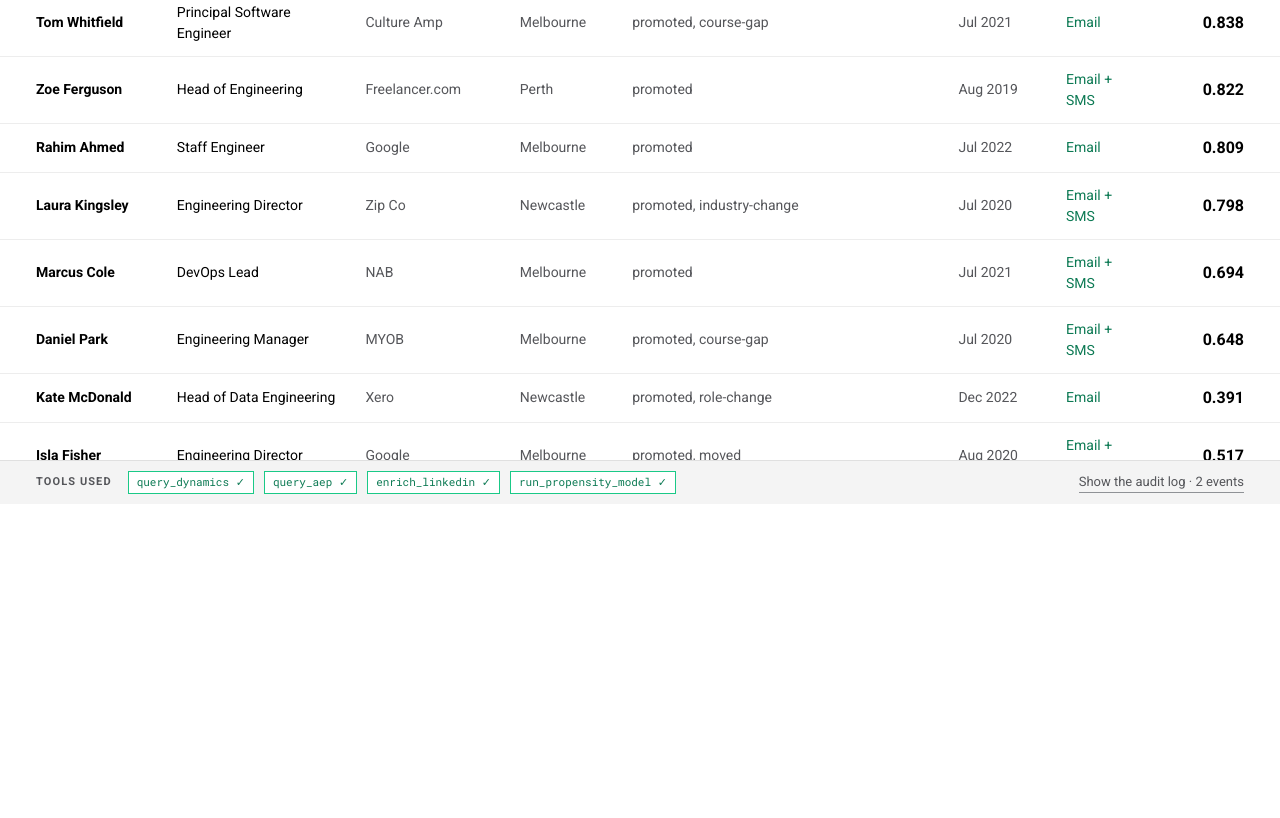
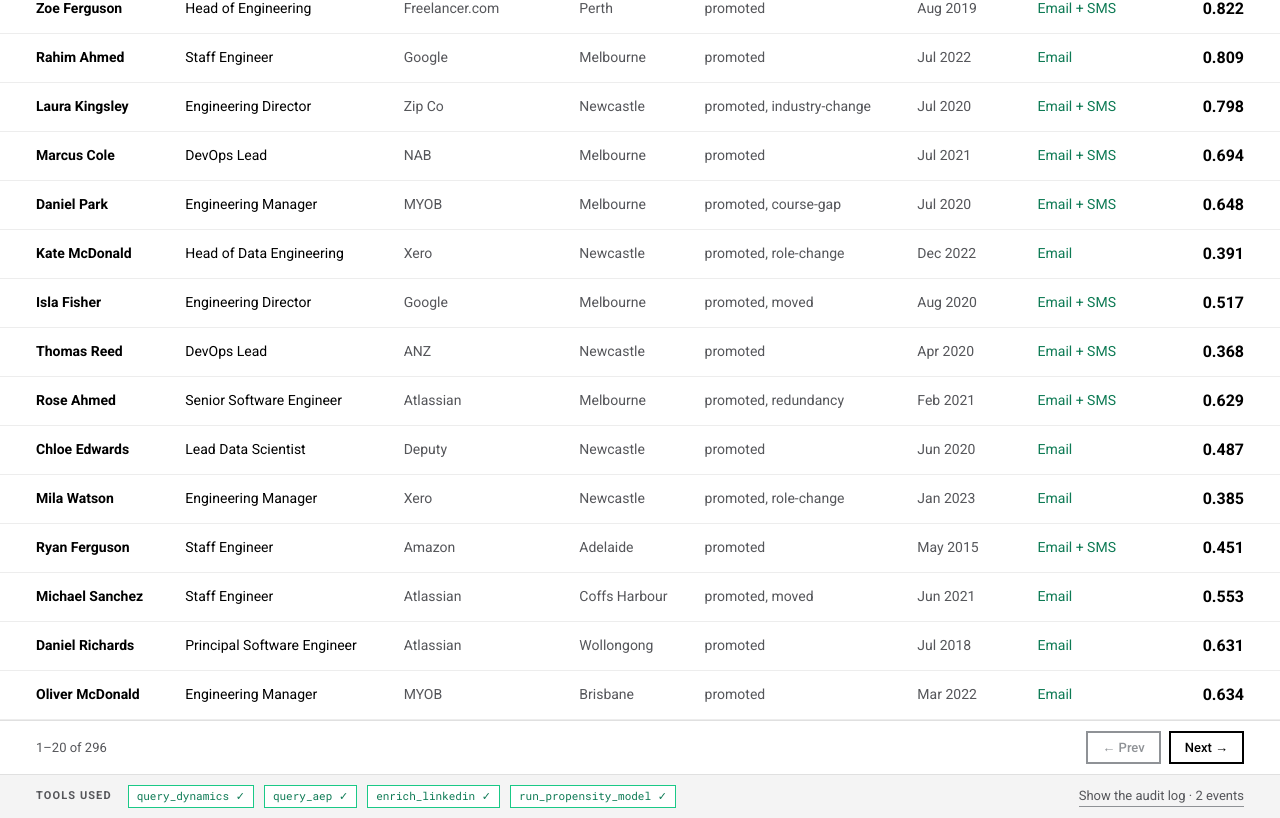
Before and after one commit to Taylor-Deloitte/UNSW-Demo, a Next.js app: page /segments in a window 1280 px wide. Shown: the part 636-1454 px from the top of the page. Before the commit the page ends 1140 px from the top, so only its background shows below. Built offline with nearby package versions, Linux system fonts and the light colour scheme; no server answers.

Commit message:
feat(tables): paginate signals and segments tables, 20 rows per page

```diff
--- a/app/segments/page.tsx
+++ b/app/segments/page.tsx
@@ -1,6 +1,6 @@
 'use client';
 
-import { useEffect, useMemo, useState } from 'react';
+import { useEffect, useMemo, useRef, useState } from 'react';
 import { QueryBand, QueryStatic, QueryToken, AddConditionStub } from '../../components/QueryBand';
 import { ToolFooter } from '../../components/ToolFooter';
 import {
@@ -229,22 +229,26 @@
   );
 }
 
+const PAGE_SIZE = 20;
+
 function ResultTable({ rows }: { rows: SegmentSampleRow[] }) {
+  const [page, setPage] = useState(0);
+
+  useEffect(() => setPage(0), [rows]);
+
+  const totalPages = Math.max(1, Math.ceil(rows.length / PAGE_SIZE));
+  const pageRows = rows.slice(page * PAGE_SIZE, (page + 1) * PAGE_SIZE);
+  const from = rows.length === 0 ? 0 : page * PAGE_SIZE + 1;
+  const to = Math.min((page + 1) * PAGE_SIZE, rows.length);
+
+  const cols = ['Name', 'Current role', 'Employer', 'Location', 'Signals', 'Last course', 'Consent', 'Propensity'];
+
   return (
-    <div className="overflow-auto" style={{ maxHeight: 760 }}>
+    <div className="flex flex-col">
       <table className="w-full text-left" style={{ borderCollapse: 'collapse', fontSize: 14 }}>
         <thead>
           <tr>
-            {[
-              'Name',
-              'Current role',
-              'Employer',
-              'Location',
-              'Signals',
-              'Last course',
-              'Consent',
-              'Propensity',
-            ].map((h, i) => (
+            {cols.map((h, i) => (
               <th
                 key={h}
                 className="uppercase text-muted"
@@ -276,7 +280,7 @@
               </td>
             </tr>
           )}
-          {rows.map((row) => (
+          {pageRows.map((row) => (
             <tr
               key={row.id}
               className="cursor-pointer hover:bg-mist"
@@ -316,6 +320,66 @@
           ))}
         </tbody>
       </table>
+      {totalPages > 1 && (
+        <Pagination
+          from={from}
+          to={to}
+          total={rows.length}
+          page={page}
+          totalPages={totalPages}
+          onPrev={() => setPage((p) => p - 1)}
+          onNext={() => setPage((p) => p + 1)}
+        />
+      )}
     </div>
   );
 }
+
+function Pagination({
+  from,
+  to,
+  total,
+  page,
+  totalPages,
+  onPrev,
+  onNext,
+}: {
+  from: number;
+  to: number;
+  total: number;
+  page: number;
+  totalPages: number;
+  onPrev: () => void;
+  onNext: () => void;
+}) {
+  return (
+    <div
+      className="flex flex-none items-center justify-between bg-paper"
+      style={{ padding: '10px 36px', borderTop: '1px solid #e0e0e0' }}
+    >
+      <span className="text-muted" style={{ fontSize: 13 }}>
+        {from}–{to} of {total.toLocaleString()}
+      </span>
+      <div className="flex" style={{ gap: 8 }}>
+        <button
+          type="button"
+          onClick={onPrev}
+          disabled={page === 0}
+          className="text-ink disabled:text-muted-soft"
+          style={{ border: '2px solid currentColor', fontSize: 13, fontWeight: 500, padding: '5px 14px' }}
+        >
+          ← Prev
+        </button>
+        <button
+          type="button"
+          onClick={onNext}
+          disabled={page >= totalPages - 1}
+          className="text-ink disabled:text-muted-soft"
+          style={{ border: '2px solid currentColor', fontSize: 13, fontWeight: 500, padding: '5px 14px' }}
+        >
+          Next →
+        </button>
+      </div>
+    </div>
+  );
+}
--- a/app/signals/page.tsx
+++ b/app/signals/page.tsx
@@ -1,6 +1,6 @@
 'use client';
 
-import { useEffect, useMemo, useState } from 'react';
+import { useEffect, useMemo, useRef, useState } from 'react';
 import { QueryBand, QueryStatic, QueryToken, AddConditionStub } from '../../components/QueryBand';
 import { ToolFooter } from '../../components/ToolFooter';
 import {
@@ -163,7 +163,20 @@
   );
 }
 
+const PAGE_SIZE = 20;
+
 function FeedTable({ rows }: { rows: SegmentSampleRow[] }) {
+  const [page, setPage] = useState(0);
+  const tableRef = useRef<HTMLDivElement>(null);
+
+  // Reset to page 0 when the row set changes (query token change).
+  useEffect(() => setPage(0), [rows]);
+
+  const totalPages = Math.max(1, Math.ceil(rows.length / PAGE_SIZE));
+  const pageRows = rows.slice(page * PAGE_SIZE, (page + 1) * PAGE_SIZE);
+  const from = rows.length === 0 ? 0 : page * PAGE_SIZE + 1;
+  const to = Math.min((page + 1) * PAGE_SIZE, rows.length);
+
   const cols = [
     'When',
     'Alumnus',
@@ -173,8 +186,9 @@
     'Best course fit',
     'Confidence',
   ];
+
   return (
-    <div className="overflow-auto" style={{ maxHeight: 760 }}>
+    <div ref={tableRef} className="flex flex-col">
       <table className="w-full text-left" style={{ borderCollapse: 'collapse', fontSize: 14 }}>
         <thead>
           <tr>
@@ -203,7 +217,7 @@
           </tr>
         </thead>
         <tbody>
-          {rows.map((row) => (
+          {pageRows.map((row) => (
             <tr
               key={row.id}
               className="cursor-pointer hover:bg-mist"
@@ -243,6 +257,66 @@
           ))}
         </tbody>
       </table>
+      {totalPages > 1 && (
+        <Pagination
+          from={from}
+          to={to}
+          total={rows.length}
+          page={page}
+          totalPages={totalPages}
+          onPrev={() => setPage((p) => p - 1)}
+          onNext={() => setPage((p) => p + 1)}
+        />
+      )}
     </div>
   );
 }
+
+function Pagination({
+  from,
+  to,
+  total,
+  page,
+  totalPages,
+  onPrev,
+  onNext,
+}: {
+  from: number;
+  to: number;
+  total: number;
+  page: number;
+  totalPages: number;
+  onPrev: () => void;
+  onNext: () => void;
+}) {
+  return (
+    <div
+      className="flex flex-none items-center justify-between bg-paper"
+      style={{ padding: '10px 36px', borderTop: '1px solid #e0e0e0' }}
+    >
+      <span className="text-muted" style={{ fontSize: 13 }}>
+        {from}–{to} of {total.toLocaleString()}
+      </span>
+      <div className="flex" style={{ gap: 8 }}>
+        <button
+          type="button"
+          onClick={onPrev}
+          disabled={page === 0}
+          className="text-ink disabled:text-muted-soft"
+          style={{ border: '2px solid currentColor', fontSize: 13, fontWeight: 500, padding: '5px 14px' }}
+        >
+          ← Prev
+        </button>
+        <button
+          type="button"
+          onClick={onNext}
+          disabled={page >= totalPages - 1}
+          className="text-ink disabled:text-muted-soft"
+          style={{ border: '2px solid currentColor', fontSize: 13, fontWeight: 500, padding: '5px 14px' }}
+        >
+          Next →
+        </button>
+      </div>
+    </div>
+  );
+}
```
